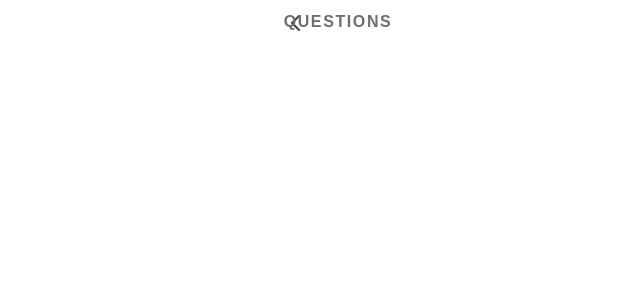
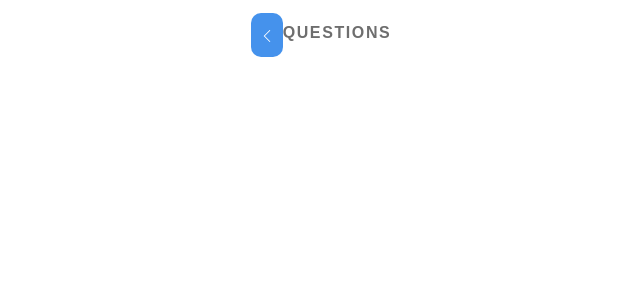
Before and after one commit to Ragulakarthik/React_chat_Application, a React (Create React App) app: page /chatScreen in a window 1280 px wide. Shown: the top 300 px of the page, without its empty margins (309-949 px from the left). Built offline with nearby package versions, Linux system fonts and the light colour scheme.

Commit message:
backbutton updated

```diff
--- a/src/Components/chatScreen.js
+++ b/src/Components/chatScreen.js
@@ -1,10 +1,11 @@
 import React, { useState, useEffect } from "react";
-import { useLocation } from "react-router-dom";
+import { useLocation, useNavigate } from "react-router-dom";
 import "./chatScreen.css";
 import userPic from "./questionsImage.png";
 
 function ChatScreen() {
   const location = useLocation();
+  const navigate = useNavigate();
   const questionData = location.state?.question || null;
   const [message, setMessage] = useState("");
   const [messages, setMessages] = useState([]);
@@ -37,9 +38,29 @@ function ChatScreen() {
       <div className="row">
         <div className="chat-screen col-12 p-0">
           <div className="questionHeadDiv">
-            <a href="./questions">
-              <img src="/images/BackButton.png" alt="backbutton" />
-            </a>
+            <button
+              onClick={() => navigate("/questions")}
+              className="back-button"
+            >
+              <svg
+                    fill="white"
+                    width="12px"
+                    height="12px"
+                    viewBox="0 0 52 52"
+                    xmlns="http://www.w3.org/2000/svg"
+                    // transform="rotate(180)"
+                  >
+                    <g id="SVGRepo_bgCarrier" stroke-width="0" />
+                    <g
+                      id="SVGRepo_tracerCarrier"
+                      stroke-linecap="round"
+                      stroke-linejoin="round"
+                    />
+                    <g id="SVGRepo_iconCarrier">
+                      <path d="M38,52a2,2,0,0,1-1.41-.59l-24-24a2,2,0,0,1,0-2.82l24-24a2,2,0,0,1,2.82,0,2,2,0,0,1,0,2.82L16.83,26,39.41,48.59A2,2,0,0,1,38,52Z" />
+                    </g>
+                  </svg>
+            </button>
             <h3 className="questionHead m-auto">QUESTIONS</h3>
           </div>
           {questionData && (
@@ -50,7 +71,11 @@ function ChatScreen() {
               </div>
               <div className="moreQue">
                 <p>View more questions on this topic</p>
-                <img src="/images/AddButton.png" alt="plusbutton" style={{width:"30px", margin:"0 0 0 20%"}}></img>
+                <img
+                  src="/images/AddButton.png"
+                  alt="plusbutton"
+                  style={{ width: "30px", margin: "0 0 0 20%" }}
+                ></img>
               </div>
               <div className="chat-messages">
                 {messages.map((msg, index) => (
```
